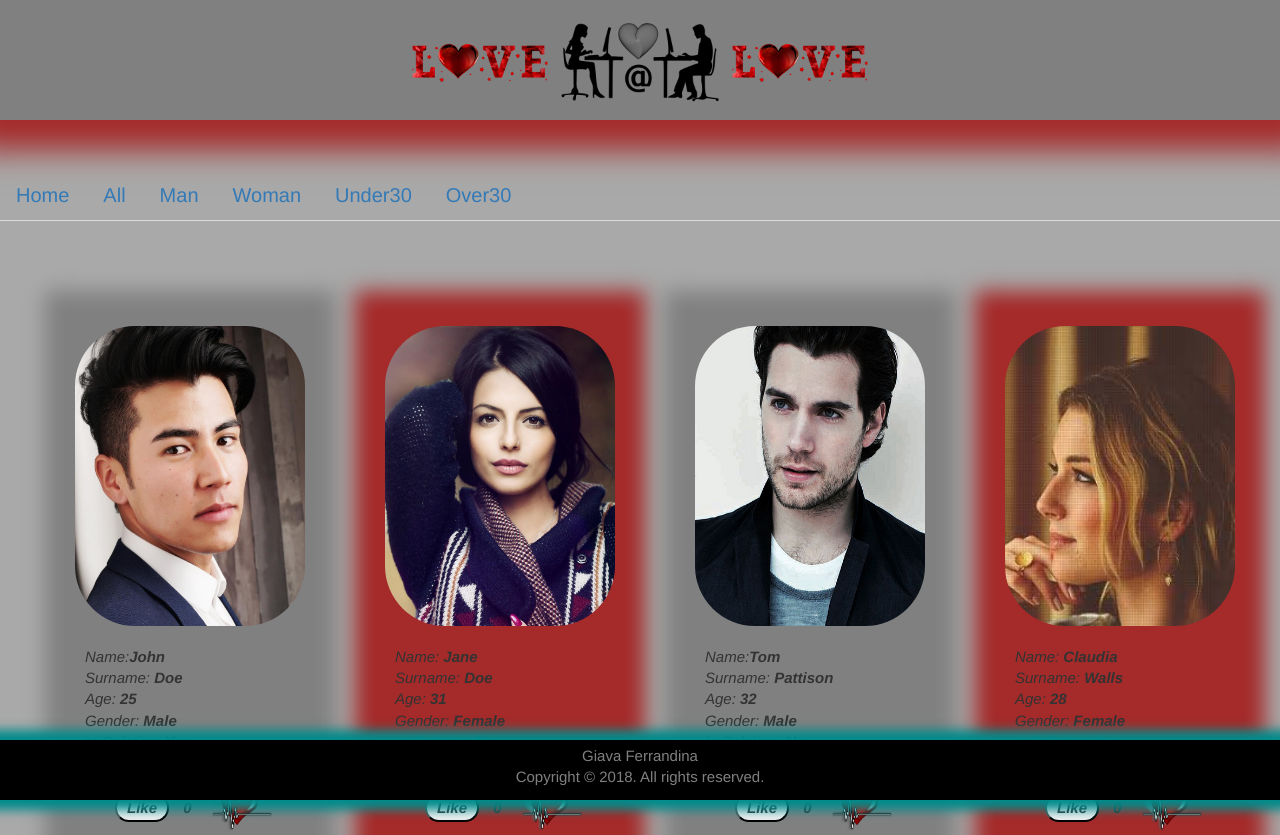
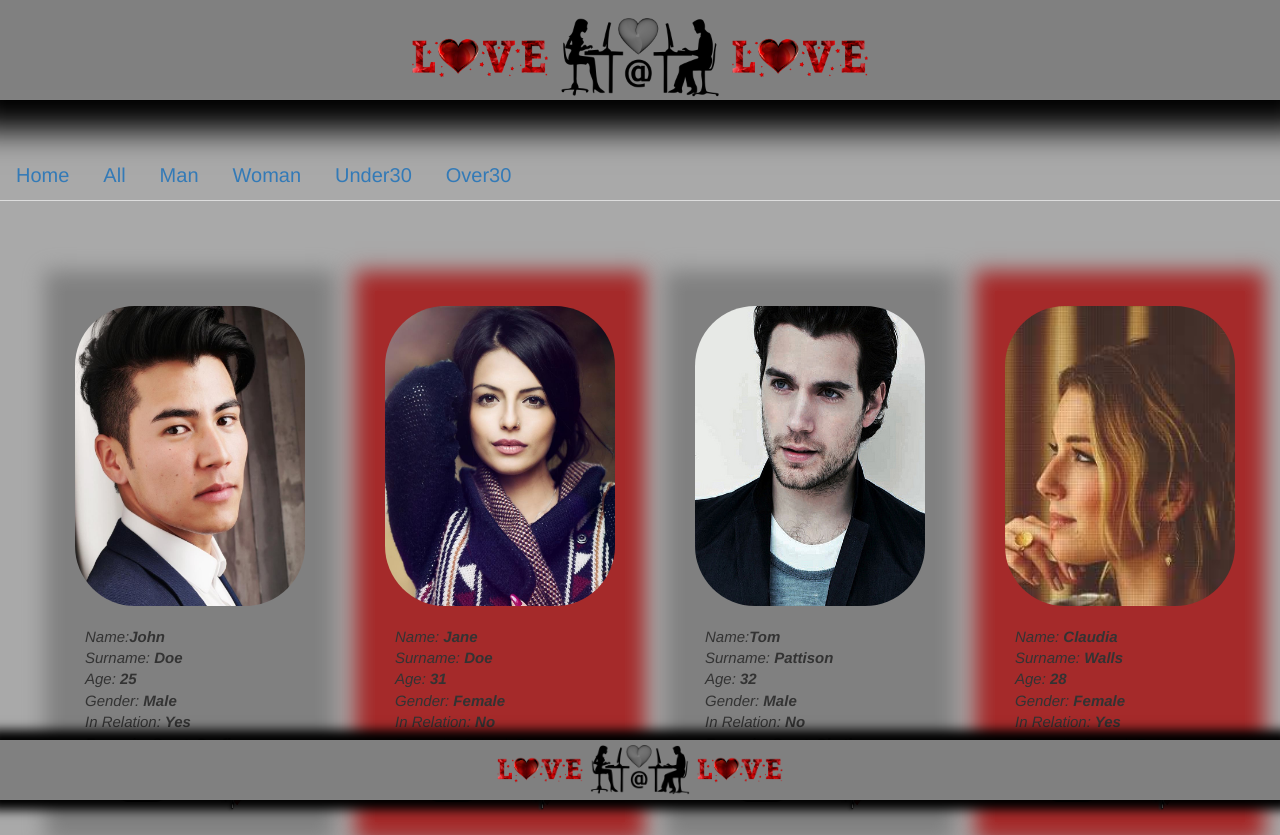
Before and after one commit to giavanna/Giava-Ferrandina-FSWD30-CodeReview7, a plain HTML site: page all.html in a window 1280 px wide. Shown: the top 835 px of the page. Drawn offline with nearby package versions, Linux system fonts and the light colour scheme.

Commit message:
last version

```diff
--- a/all.html
+++ b/all.html
@@ -15,7 +15,7 @@
 
   <body>
     <header class="myheader">
-      <img id="mylogo" src="img/love.png"><img id="mylogo" src="img/online-dating.png"><img id="mylogo" src="img/love.png">
+      <img id="mylogoheader" src="img/love.png"><img id="mylogoheader" src="img/online-dating.png"><img id="mylogoheader" src="img/love.png">
     </header>
 
     <div>
@@ -41,7 +41,7 @@
     </script>
 
     <footer class="myfooter">
-      <p>Giava Ferrandina<br>Copyright &copy 2018. All rights reserved.</p>
+      <img id="mylogofooter" src="img/love.png"><img id="mylogofooter" src="img/online-dating.png"><img id="mylogofooter" src="img/love.png">
    </footer>
   </body>
 </html>
--- a/css/everything.css
+++ b/css/everything.css
@@ -1,21 +1,21 @@
 
 body {
   background-color: darkgrey;
-  background-image: url("img/background.jpg");
+  margin-bottom: 0px;
 }
 
 .myheader {
   width: 100%;
-  height: 120px;
+  height: 100px;
   background-color: grey ;
   text-shadow: 2px 2px darkcyan;
-  box-shadow: 0px 0px 30px 30px brown;
+  box-shadow: 0px 0px 30px 30px black;
   text-align:center;
 
 }
 
-#mylogo{
-  margin-top:15px;
+#mylogoheader{
+  margin-top:10px;
   width: 160px;
   height: 80;
 }
@@ -99,8 +99,14 @@ margin-bottom: 30px;
   height:60px; width:100%;
   color:grey; font-size: 15px;
   text-align: center;
-  margin-top:150px;
-  padding-top:5px;
-  background-color:black;
-  box-shadow: 0px 0px 10px 10px darkcyan
+  margin-top:30px;
+  padding-bottom:30px;
+  background-color:grey;
+  box-shadow: 0px 0px 10px 10px black;
 }
+
+#mylogofooter{
+  margin-top:0px;
+  width: 100px;
+  height: 50;
+}
```
Also changed, not shown: Over30.html (+3 -3 lines), Under30.html (+3 -3 lines), index.html (+2 -2 lines), man.html (+3 -3 lines), woman.html (+3 -3 lines).
